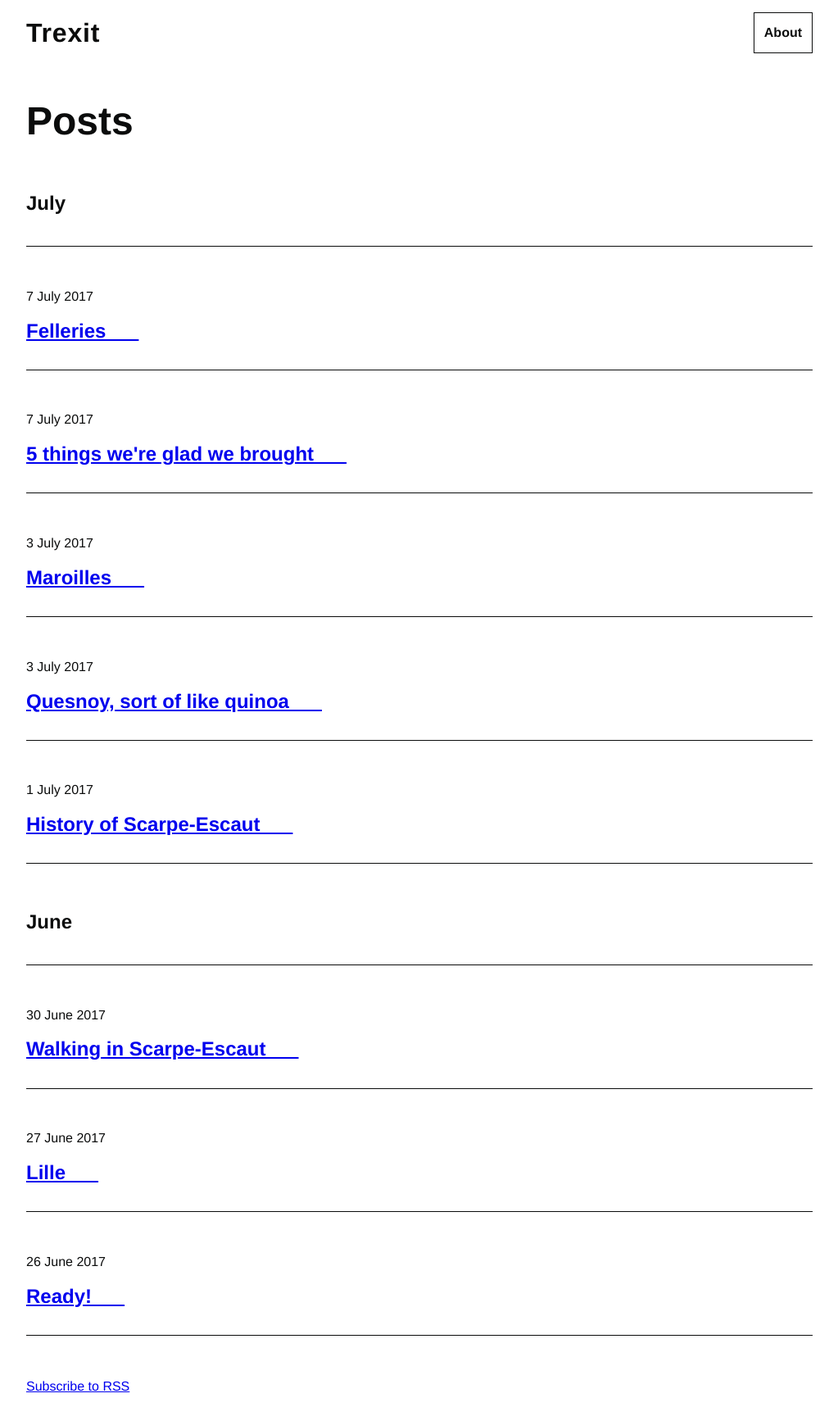
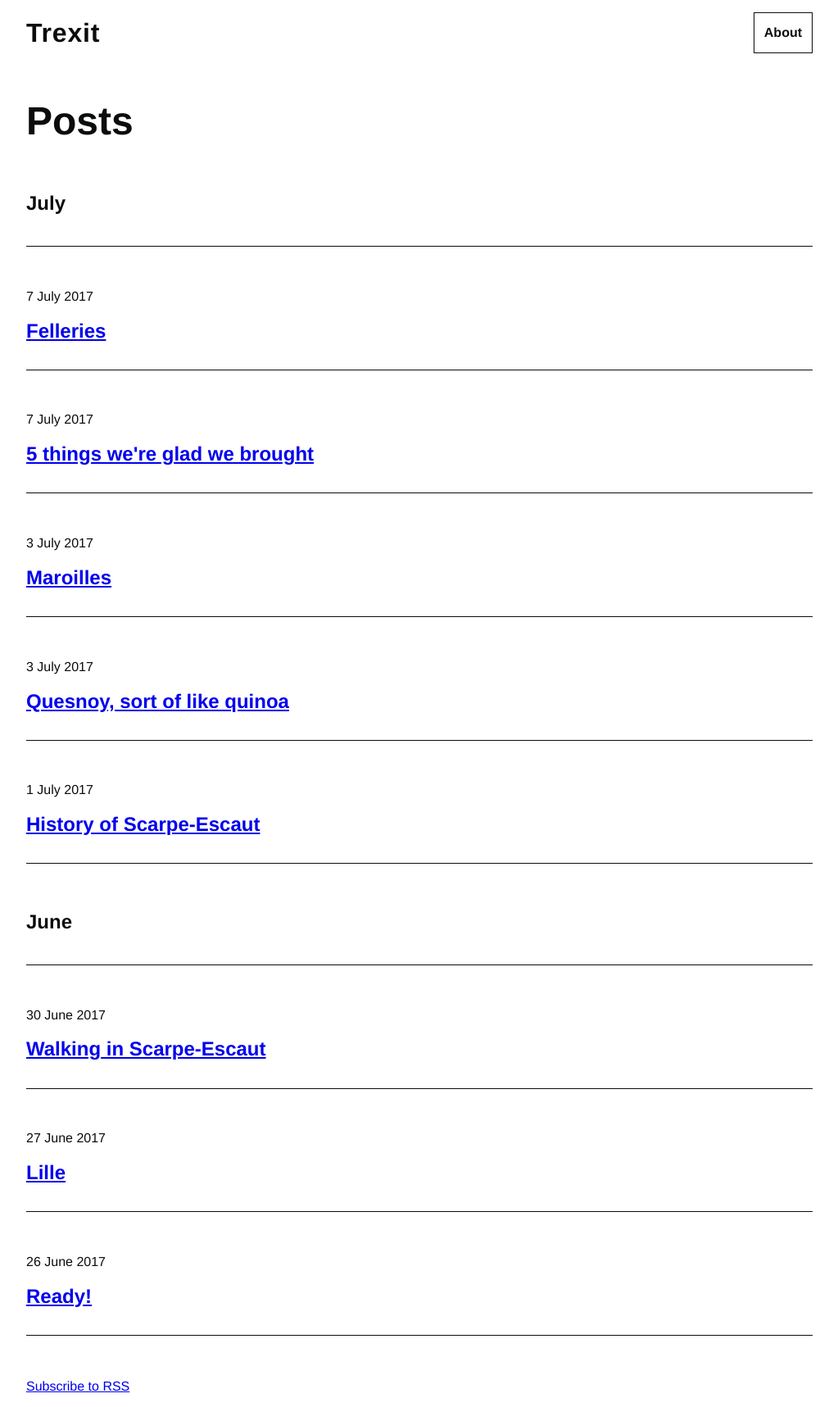
Before and after one commit to tombye/trexit, a Jekyll site: the page built from index.md, in a window 1280 px wide. Shown: the whole page at 82% size, without its empty margins (128-1151 px from the left). Built offline with Jekyll 4.4.1, drawn with Linux system fonts in a browser that asks for light colours.

Commit message:
Remove whitespace from post links

```diff
--- a/_layouts/home.html
+++ b/_layouts/home.html
@@ -12,9 +12,7 @@ layout: default
     <li>
       {% assign date_format = site.minima.date_format | default: "%b %-d, %Y" %}
       <span class="post-meta">{{ post.date | date: date_format }}</span>
-      <a class="post-link" href="{{ post.url | relative_url }}">
-        {{ post.title | escape }}
-      </a>
+      <a class="post-link" href="{{ post.url | relative_url }}"><span class="visuallyhidden">Name of post: </span>{{ post.title | escape }}</a>
     </li>
     {% endfor %}
   </ul>
```
